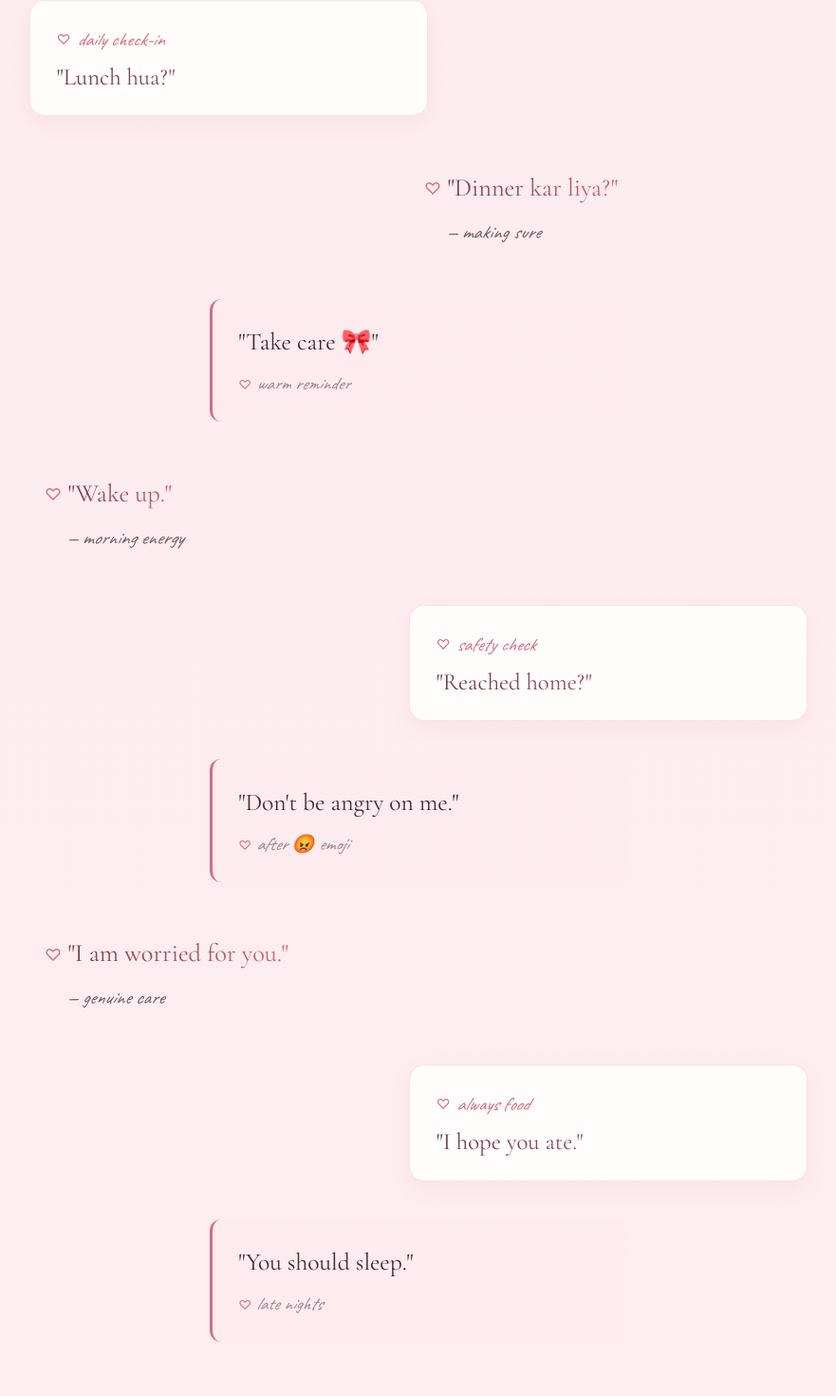
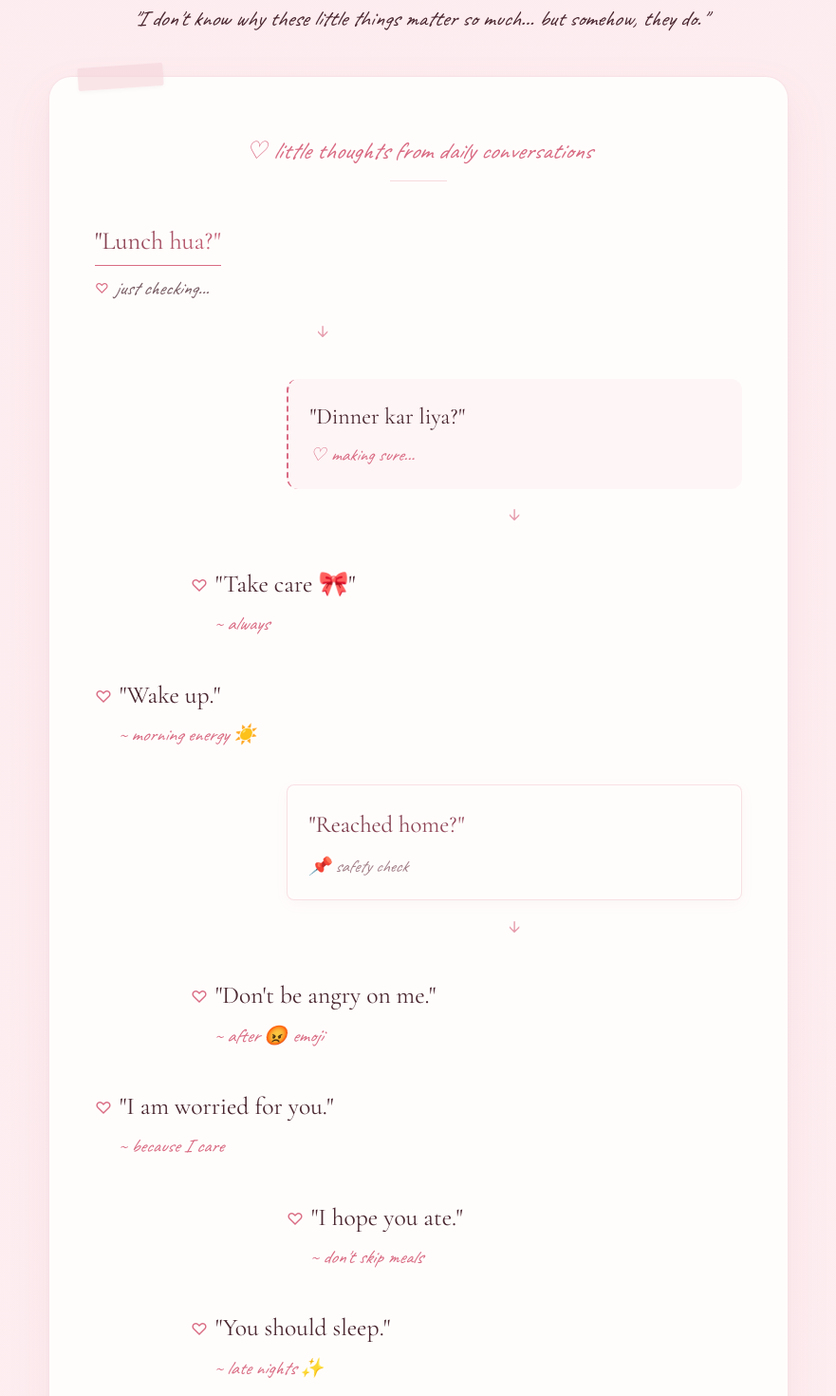
Before and after one commit to sidsahu4570-droid/Arya, a React (Vite) app: page / in a window 1280 px wide. Shown: the part 9226-10696 px from the top of the page at 95% size, without its empty margins (199-1080 px from the left). Built offline with nearby package versions, Linux system fonts and the light colour scheme; a web font is replaced by a local one.

Commit message:
Scrapbook Redesign: Transform Little Things into a single central romantic scrapbook page with washi tape, handwritten annotations, and varied memory treatments

```diff
--- a/src/sections/LittleThingsSection.jsx
+++ b/src/sections/LittleThingsSection.jsx
@@ -3,18 +3,98 @@ import { motion } from 'framer-motion';
 import SectionHeader from '../components/SectionHeader';
 
 export default function LittleThingsSection() {
-  const fragments = [
-    { text: "Lunch hua?", sub: "daily check-in", styleType: "scrap", rotate: "-2deg", align: "flex-start" },
-    { text: "Dinner kar liya?", sub: "making sure", styleType: "floating", rotate: "1.5deg", align: "flex-end" },
-    { text: "Take care 🎀", sub: "warm reminder", styleType: "polaroid", rotate: "-1deg", align: "center" },
-    { text: "Wake up.", sub: "morning energy", styleType: "floating", rotate: "2.2deg", align: "flex-start" },
-    { text: "Reached home?", sub: "safety check", styleType: "scrap", rotate: "-1.8deg", align: "flex-end" },
-    { text: "Don't be angry on me.", sub: "after 😡 emoji", styleType: "polaroid", rotate: "1deg", align: "center" },
-    { text: "I am worried for you.", sub: "genuine care", styleType: "floating", rotate: "-2.5deg", align: "flex-start" },
-    { text: "I hope you ate.", sub: "always food", styleType: "scrap", rotate: "1.8deg", align: "flex-end" },
-    { text: "You should sleep.", sub: "late nights", styleType: "polaroid", rotate: "-1.2deg", align: "center" },
-    { text: "Call me when you're free.", sub: "no pressure", styleType: "floating", rotate: "2deg", align: "flex-start" },
-    { text: "Did you reach safely?", sub: "late commutes", styleType: "scrap", rotate: "-1.5deg", align: "flex-end" }
+  const memories = [
+    {
+      text: "Lunch hua?",
+      note: "just checking...",
+      sub: "daily check-in",
+      type: "underlined",
+      rotate: "-1.5deg",
+      align: "flex-start",
+      connector: "↓"
+    },
+    {
+      text: "Dinner kar liya?",
+      note: "making sure...",
+      sub: "making sure",
+      type: "tapeScrap",
+      rotate: "1.8deg",
+      align: "flex-end",
+      connector: "↓"
+    },
+    {
+      text: "Take care 🎀",
+      note: "always",
+      sub: "warm reminder",
+      type: "handwrittenScript",
+      rotate: "-0.8deg",
+      align: "center"
+    },
+    {
+      text: "Wake up.",
+      note: "morning energy ☀️",
+      sub: "morning energy",
+      type: "sunDoodle",
+      rotate: "2.2deg",
+      align: "flex-start"
+    },
+    {
+      text: "Reached home?",
+      note: "safety check",
+      sub: "safety check",
+      type: "polaroid",
+      rotate: "-2deg",
+      align: "flex-end",
+      connector: "↓"
+    },
+    {
+      text: "Don't be angry on me.",
+      note: "after 😡 emoji",
+      sub: "after 😡 emoji",
+      type: "playfulNote",
+      rotate: "1.2deg",
+      align: "center"
+    },
+    {
+      text: "I am worried for you.",
+      note: "because I care",
+      sub: "genuine care",
+      type: "floatingScript",
+      rotate: "-2.2deg",
+      align: "flex-start"
+    },
+    {
+      text: "I hope you ate.",
+      note: "don't skip meals",
+      sub: "always food",
+      type: "curvedLine",
+      rotate: "1.5deg",
+      align: "flex-end"
+    },
+    {
+      text: "You should sleep.",
+      note: "late nights ✨",
+      sub: "late nights",
+      type: "eveningNote",
+      rotate: "-1.4deg",
+      align: "center"
+    },
+    {
+      text: "Call me when you're free.",
+      note: "no pressure",
+      sub: "no pressure",
+      type: "italicScript",
+      rotate: "2deg",
+      align: "flex-start"
+    },
+    {
+      text: "Did you reach safely?",
+      note: "late commutes",
+      sub: "late commutes",
+      type: "safetyNote",
+      rotate: "-1.8deg",
+      align: "flex-end"
+    }
   ];
 
   return (
@@ -25,114 +105,176 @@ export default function LittleThingsSection() {
         subtitle="Small daily messages that mean more than they seem."
       />
 
-      {/* Romantic Scrapbook Canvas (No slider, no horizontal scroll, no card grid) */}
-      <div
+      {/* Personal Introduction Line (No card!) */}
+      <motion.div
+        initial={{ opacity: 0, y: 15 }}
+        whileInView={{ opacity: 1, y: 0 }}
+        viewport={{ once: true }}
+        transition={{ duration: 0.6 }}
+        style={{ textAlign: 'center', marginBottom: '2.5rem' }}
+      >
+        <span className="handwritten-note" style={{ fontSize: '1.45rem', color: 'var(--text-deep)' }}>
+          "I don't know why these little things matter so much... but somehow, they do."
+        </span>
+      </motion.div>
+
+      {/* Main Single Central Scrapbook Sheet Object */}
+      <motion.div
+        initial={{ opacity: 0, y: 30 }}
+        whileInView={{ opacity: 1, y: 0 }}
+        viewport={{ once: true }}
+        transition={{ duration: 0.8 }}
         style={{
-          maxWidth: '820px',
+          maxWidth: '780px',
           margin: '0 auto',
-          display: 'flex',
-          flexDirection: 'column',
-          gap: '2.5rem',
+          background: '#FFFDFC',
+          border: '1px solid rgba(217, 107, 131, 0.18)',
+          borderRadius: '24px',
+          padding: 'clamp(2rem, 5vw, 3.5rem) clamp(1.5rem, 4vw, 3rem)',
+          boxShadow: '0 20px 50px rgba(180, 90, 110, 0.08), 0 2px 10px rgba(100, 40, 55, 0.03)',
           position: 'relative'
         }}
       >
-        {fragments.map((item, idx) => {
-          if (item.styleType === 'scrap') {
-            return (
+        {/* Decorative Washi Tape Strips (Scrapbook details) */}
+        <div
+          style={{
+            position: 'absolute',
+            top: '-12px',
+            left: '30px',
+            width: '90px',
+            height: '24px',
+            background: 'rgba(246, 214, 221, 0.6)',
+            transform: 'rotate(-4deg)',
+            borderRadius: '2px',
+            boxShadow: '0 2px 4px rgba(0,0,0,0.03)'
+          }}
+        />
+        <div
+          style={{
+            position: 'absolute',
+            bottom: '-12px',
+            right: '30px',
+            width: '90px',
+            height: '24px',
+            background: 'rgba(253, 236, 239, 0.8)',
+            transform: 'rotate(3deg)',
+            borderRadius: '2px',
+            boxShadow: '0 2px 4px rgba(0,0,0,0.03)'
+          }}
+        />
+
+        {/* Floating Scrapbook Header Note */}
+        <div style={{ textAlign: 'center', marginBottom: '2.5rem' }}>
+          <span className="handwritten-note" style={{ fontSize: '1.6rem', color: 'var(--accent-rose)' }}>
+            ♡ little thoughts from daily conversations
+          </span>
+          <div style={{ width: '60px', height: '1px', background: 'rgba(217, 107, 131, 0.25)', margin: '0.5rem auto 0' }} />
+        </div>
+
+        {/* Memories Container inside the Sheet */}
+        <div
+          style={{
+            display: 'flex',
+            flexDirection: 'column',
+            gap: '2.2rem'
+          }}
+        >
+          {memories.map((item, idx) => (
             <motion.div
               key={idx}
-                initial={{ opacity: 0, y: 25, filter: 'blur(4px)' }}
+              initial={{ opacity: 0, y: 20, filter: 'blur(3px)' }}
               whileInView={{ opacity: 1, y: 0, filter: 'blur(0px)' }}
               viewport={{ once: true }}
-                transition={{ duration: 0.6, delay: (idx % 3) * 0.1 }}
+              transition={{ duration: 0.6, delay: (idx % 4) * 0.08 }}
               style={{
                 alignSelf: item.align,
-                  maxWidth: '420px',
-                  width: '90%',
-                  background: '#fffdfc',
-                  padding: '1.5rem 1.8rem',
-                  borderRadius: '16px',
-                  boxShadow: '0 8px 24px rgba(180, 90, 110, 0.07), inset 0 0 0 1px rgba(217, 107, 131, 0.18)',
+                maxWidth: '480px',
+                width: '100%',
                 transform: `rotate(${item.rotate})`,
                 position: 'relative'
               }}
             >
-                <div style={{ display: 'flex', alignItems: 'center', gap: '0.4rem', marginBottom: '0.3rem' }}>
-                  <span style={{ color: 'var(--accent-rose)', fontSize: '0.9rem' }}>♡</span>
-                  <span className="handwritten-note" style={{ fontSize: '1.25rem', color: 'var(--accent-rose)' }}>
-                    {item.sub}
-                  </span>
-                </div>
-                <p className="font-serif text-gradient-rose" style={{ fontSize: '1.55rem', margin: 0, fontWeight: 500, lineHeight: 1.4 }}>
-                  "{item.text}"
-                </p>
-              </motion.div>
-            );
-          }
-
-          if (item.styleType === 'polaroid') {
-            return (
-              <motion.div
-                key={idx}
-                initial={{ opacity: 0, y: 25, filter: 'blur(4px)' }}
-                whileInView={{ opacity: 1, y: 0, filter: 'blur(0px)' }}
-                viewport={{ once: true }}
-                transition={{ duration: 0.6, delay: (idx % 3) * 0.1 }}
+              {/* Varying Visual Treatments */}
+              {item.type === 'tapeScrap' ? (
+                <div
                   style={{
-                  alignSelf: item.align,
-                  maxWidth: '440px',
-                  width: '90%',
-                  background: 'rgba(253, 236, 239, 0.55)',
-                  padding: '1.4rem 1.7rem',
+                    background: 'rgba(253, 236, 239, 0.45)',
+                    padding: '1.1rem 1.4rem',
                     borderRadius: '12px',
-                  borderLeft: '3px solid var(--accent-rose)',
-                  transform: `rotate(${item.rotate})`,
+                    borderLeft: '2px dashed var(--accent-rose)',
                     position: 'relative'
                   }}
                 >
-                <p className="font-serif text-deep" style={{ fontSize: '1.6rem', margin: '0 0 0.3rem', fontWeight: 500 }}>
+                  <p className="font-serif text-deep" style={{ fontSize: '1.5rem', margin: '0 0 0.2rem', fontWeight: 500 }}>
                     "{item.text}"
                   </p>
-                <div style={{ display: 'flex', alignItems: 'center', gap: '0.3rem' }}>
-                  <span style={{ color: 'var(--accent-rose)', fontSize: '0.85rem' }}>♡</span>
-                  <span className="handwritten-note" style={{ fontSize: '1.2rem', color: 'var(--text-muted)' }}>
-                    {item.sub}
+                  <span className="handwritten-note" style={{ fontSize: '1.2rem', color: 'var(--accent-rose)' }}>
+                    ♡ {item.note}
                   </span>
                 </div>
-              </motion.div>
-            );
-          }
-
-          // Floating freeform handwritten note
-          return (
-            <motion.div
-              key={idx}
-              initial={{ opacity: 0, y: 25, filter: 'blur(4px)' }}
-              whileInView={{ opacity: 1, y: 0, filter: 'blur(0px)' }}
-              viewport={{ once: true }}
-              transition={{ duration: 0.6, delay: (idx % 3) * 0.1 }}
+              ) : item.type === 'polaroid' ? (
+                <div
                   style={{
-                alignSelf: item.align,
-                maxWidth: '420px',
-                width: '90%',
-                padding: '0.8rem 1rem',
-                transform: `rotate(${item.rotate})`,
-                position: 'relative'
+                    background: '#FFFDFC',
+                    padding: '1.2rem 1.4rem',
+                    borderRadius: '8px',
+                    border: '1px solid rgba(217, 107, 131, 0.2)',
+                    boxShadow: '0 4px 14px rgba(180, 90, 110, 0.05)'
                   }}
                 >
-              <div style={{ display: 'flex', alignItems: 'center', gap: '0.4rem', marginBottom: '0.2rem' }}>
-                <span style={{ color: 'var(--accent-rose)', fontSize: '1.1rem' }}>♡</span>
-                <p className="font-serif text-gradient-rose" style={{ fontSize: '1.65rem', margin: 0, fontWeight: 400 }}>
+                  <p className="font-serif text-gradient-rose" style={{ fontSize: '1.55rem', margin: '0 0 0.3rem', fontWeight: 500 }}>
                     "{item.text}"
                   </p>
+                  <span className="handwritten-note" style={{ fontSize: '1.15rem', color: 'var(--text-muted)' }}>
+                    📌 {item.note}
+                  </span>
                 </div>
-              <span className="handwritten-note" style={{ fontSize: '1.3rem', color: 'var(--text-body)', paddingLeft: '1.4rem', display: 'block' }}>
-                — {item.sub}
+              ) : item.type === 'underlined' ? (
+                <div>
+                  <p
+                    className="font-serif text-gradient-rose"
+                    style={{
+                      fontSize: '1.65rem',
+                      margin: '0 0 0.2rem',
+                      fontWeight: 400,
+                      display: 'inline-block',
+                      borderBottom: '1px solid var(--accent-rose)'
+                    }}
+                  >
+                    "{item.text}"
+                  </p>
+                  <div style={{ display: 'flex', alignItems: 'center', gap: '0.4rem', marginTop: '0.2rem' }}>
+                    <span style={{ color: 'var(--accent-rose)', fontSize: '0.9rem' }}>♡</span>
+                    <span className="handwritten-note" style={{ fontSize: '1.25rem', color: 'var(--text-body)' }}>
+                      {item.note}
                     </span>
+                  </div>
+                </div>
+              ) : (
+                /* Freeform Floating Memory */
+                <div>
+                  <div style={{ display: 'flex', alignItems: 'baseline', gap: '0.5rem', flexWrap: 'wrap' }}>
+                    <span style={{ color: 'var(--accent-rose)', fontSize: '1.1rem' }}>♡</span>
+                    <span className="font-serif text-deep" style={{ fontSize: '1.6rem', fontWeight: 400 }}>
+                      "{item.text}"
+                    </span>
+                  </div>
+                  <span className="handwritten-note" style={{ fontSize: '1.25rem', color: 'var(--accent-rose)', paddingLeft: '1.5rem', display: 'block', marginTop: '0.1rem' }}>
+                    ~ {item.note}
+                  </span>
+                </div>
+              )}
+
+              {/* Delicate Connector Arrow */}
+              {item.connector && (
+                <div style={{ textAlign: 'center', marginTop: '0.6rem', color: 'var(--accent-rose)', opacity: 0.65, fontSize: '1.2rem' }}>
+                  {item.connector}
+                </div>
+              )}
             </motion.div>
-          );
-        })}
+          ))}
         </div>
+      </motion.div>
     </section>
   );
 }
```
Lines whose indentation alone changed are shown as unchanged.
